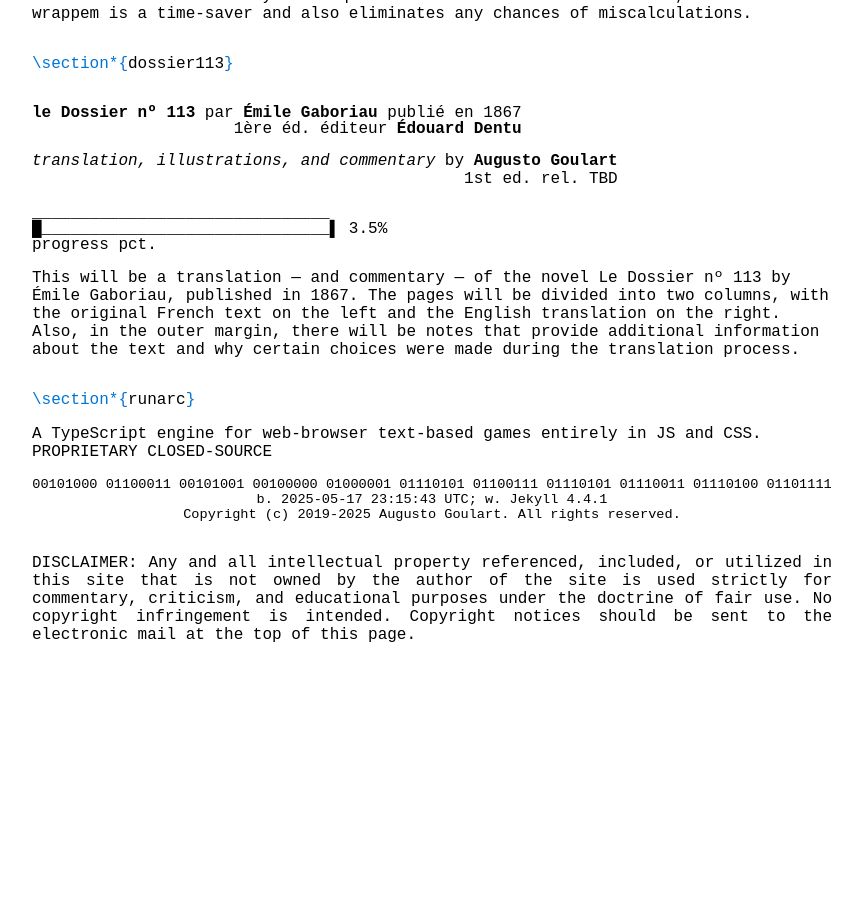
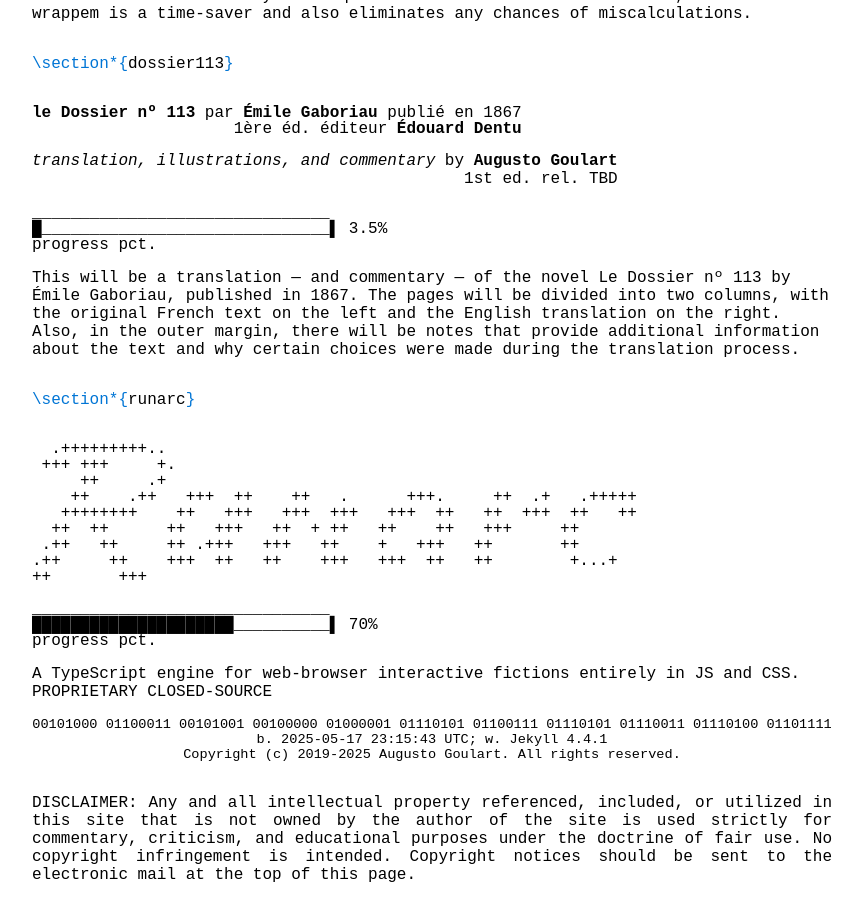
Before and after one commit to oAGoulart/oAGoulart.github.io, a Jekyll site: the page built from index.html, in a window 1280 px wide and 900 px high, scrolled down 1219 px. Shown: the whole window, without its empty margins (208-1070 px from the left). Built offline with Jekyll 4.4.1, drawn with Linux system fonts in a browser that asks for light colours; before the commit the page ends 1879 px from its top, so only the background shows below that.

Commit message:
Add runarc ascii

```diff
--- a/index.html
+++ b/index.html
@@ -103,7 +103,20 @@
 </p>
 
 {% include sectionmark.html name="runarc" %}
+<div class="ascii">
+  .+++++++++..
+ +++ +++     +.
+     ++     .+
+    ++    .++   +++  ++    ++   .      +++.     ++  .+   .+++++
+   ++++++++    ++   +++   +++  +++   +++  ++   ++  +++  ++   ++
+  ++  ++      ++   +++   ++  + ++   ++    ++   +++     ++
+ .++   ++     ++ .+++   +++   ++    +   +++   ++       ++
+.++     ++    +++  ++   ++    +++   +++  ++   ++        +...+
+++       +++
+
+{% include progressbar.html pct=70 %}
+</div>
 <p>
-  A TypeScript engine for web-browser text-based games entirely in JS and CSS.<br>
+  A TypeScript engine for web-browser interactive fictions entirely in JS and CSS.<br>
   PROPRIETARY CLOSED-SOURCE
 </p>
```
